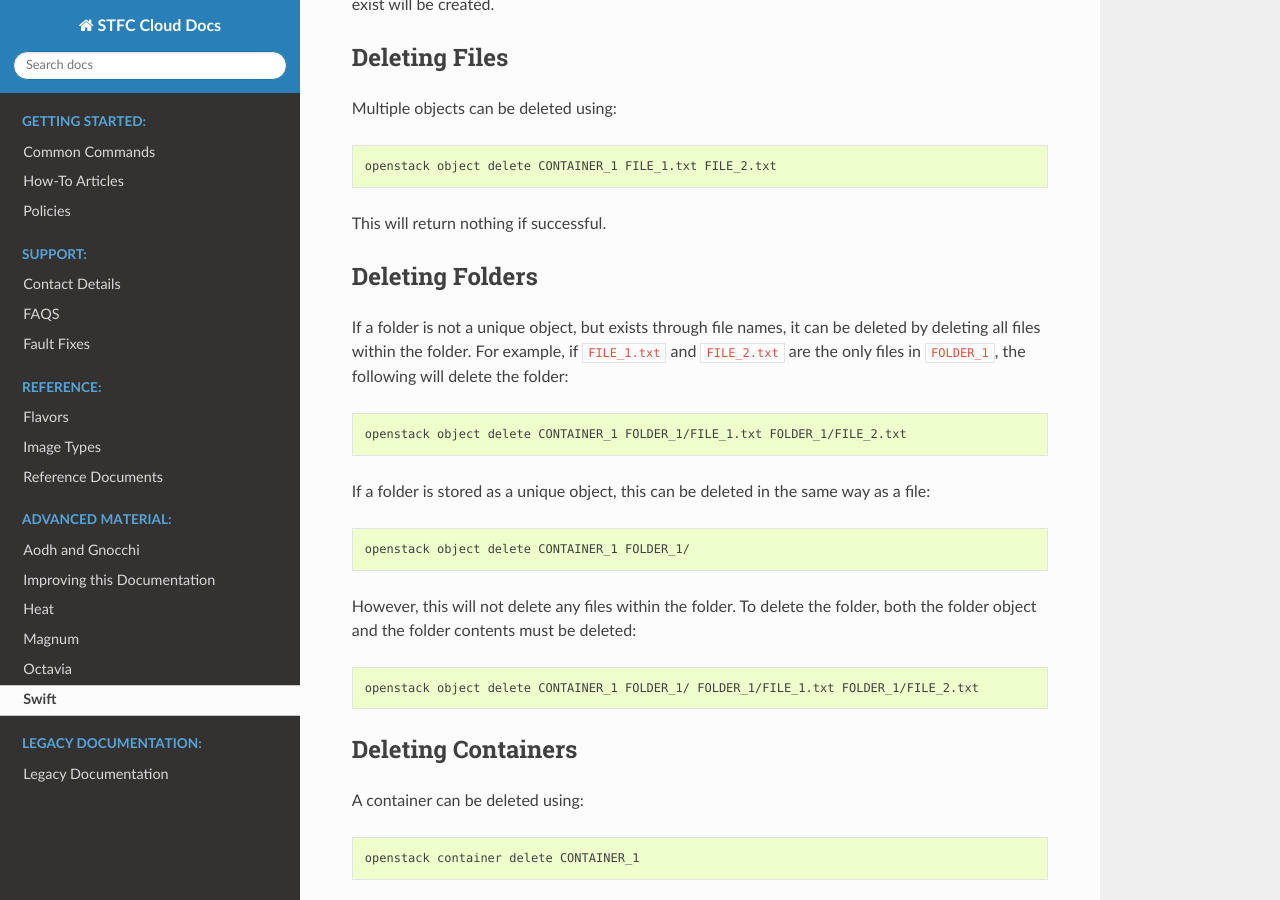
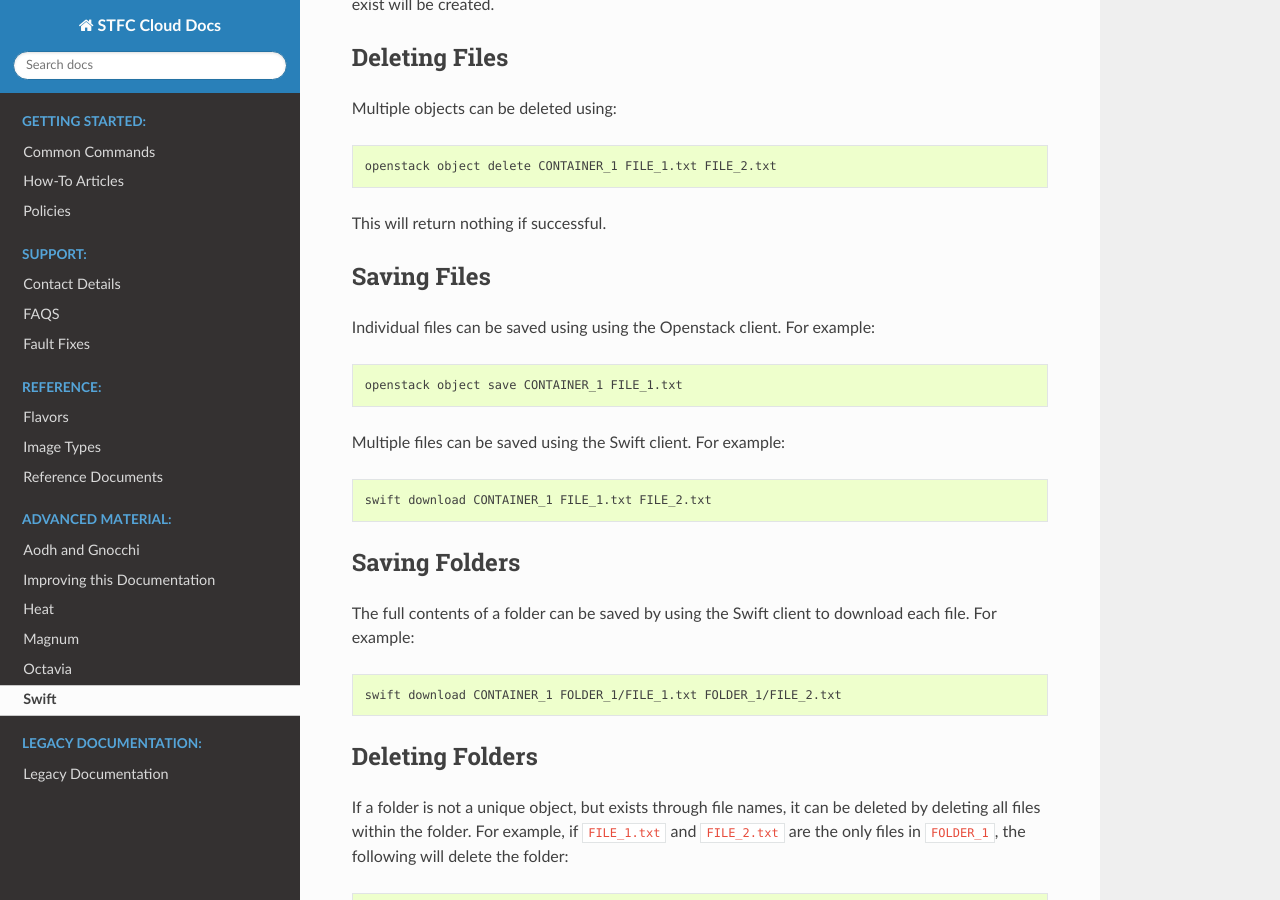
Before and after one commit to stfc/cloud-docs, a Sphinx documentation site: the page built from source/Swift/IntroducingSwift.rst, in a window 1280 px wide and 900 px high, scrolled down 7085 px. Built offline with Sphinx 7.4.7 and the Read the Docs theme 2.0.0, drawn with Linux system fonts in a browser that asks for light colours.

Commit message:
Add CLI commands for saving files and folders

```diff
--- a/source/Swift/IntroducingSwift.rst
+++ b/source/Swift/IntroducingSwift.rst
@@ -401,6 +401,37 @@ Multiple objects can be deleted using:
 This will return nothing if successful.
 
 
+.. _swift_cli_save_files:
+
+Saving Files
+------------
+
+Individual files can be saved using using the Openstack client. For example:
+
+.. code-block:: bash
+
+  openstack object save CONTAINER_1 FILE_1.txt
+
+
+Multiple files can be saved using the Swift client. For example:
+
+.. code-block:: bash
+
+  swift download CONTAINER_1 FILE_1.txt FILE_2.txt
+
+
+.. _swift_cli_save_folders:
+
+Saving Folders
+--------------
+
+The full contents of a folder can be saved by using the Swift client to download each file. For example:
+
+.. code-block:: bash
+
+  swift download CONTAINER_1 FOLDER_1/FILE_1.txt FOLDER_1/FILE_2.txt
+
+
 .. _swift_cli_delete_folders:
 
 Deleting Folders
```
